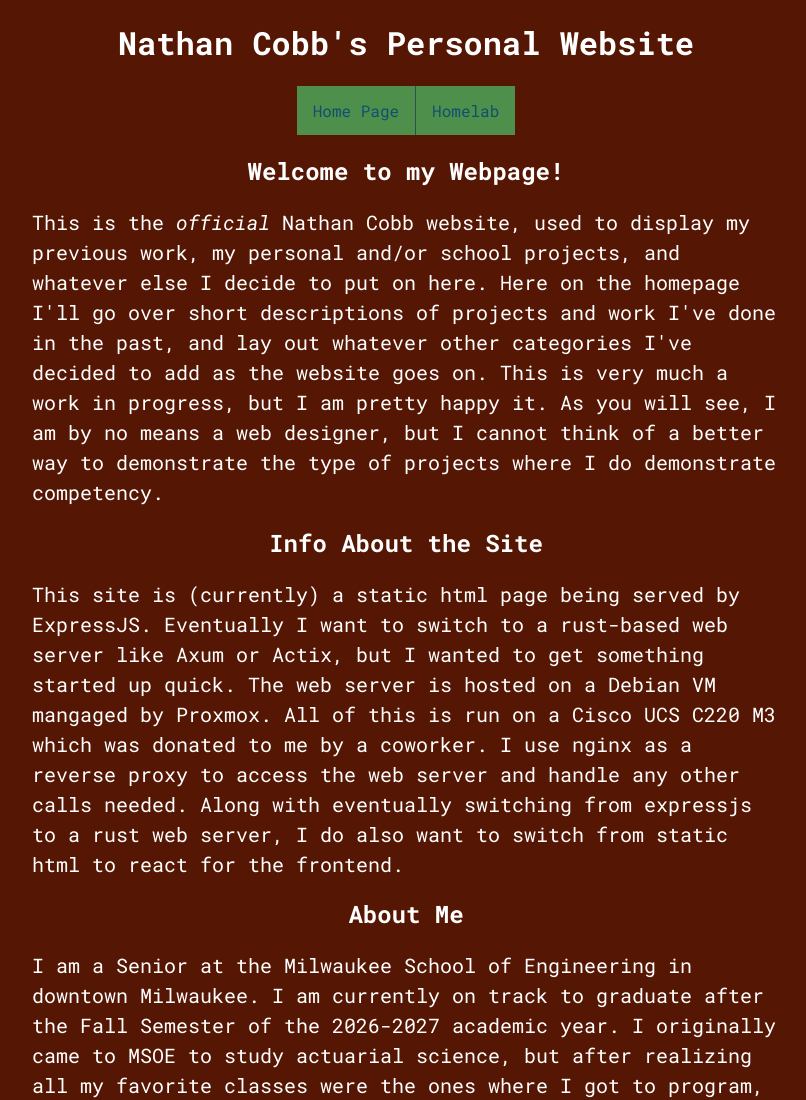
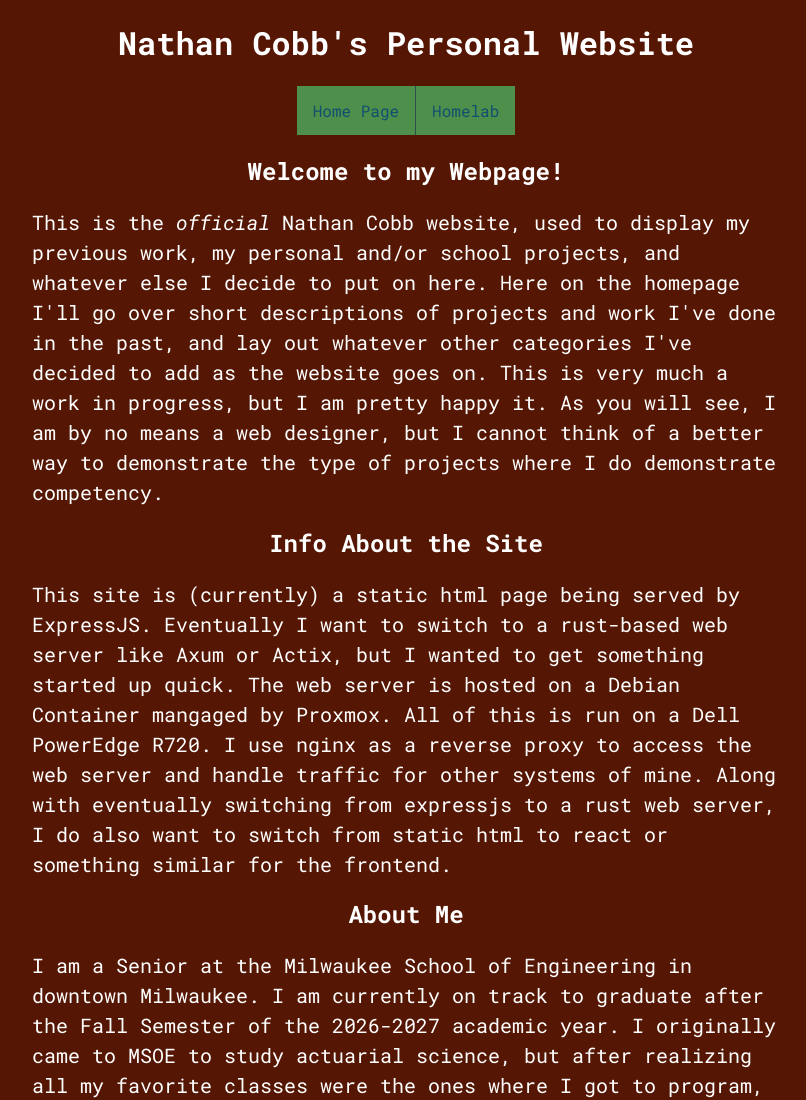
Before and after one commit to Pignated/n-a-t-h-a-n.dev, a website: page public/index.html in a window 1280 px wide. Shown: the top 1100 px of the page, without its empty margins (234-1040 px from the left). Drawn offline with Linux system fonts and the light colour scheme.

Commit message:
updated the front page of the website

```diff
--- a/public/index.html
+++ b/public/index.html
@@ -24,9 +24,11 @@
                     </p>
                     <h2>Info About the Site</h2>
                     <p style="margin:10px">This site is (currently) a static html page being served by ExpressJS. Eventually I want to switch to a rust-based web server
-                        like Axum or Actix, but I wanted to get something started up quick. The web server is hosted on a Debian VM mangaged by Proxmox. All of this is run
-                        on a Cisco UCS C220 M3 which was donated to me by a coworker. I use nginx as a reverse proxy to access the web server and handle any other calls
-                        needed. Along with eventually switching from expressjs to a rust web server, I do also want to switch from static html to react for the frontend.
+                    like Axum or Actix, but I wanted to get something started up quick. The web server is hosted on a Debian Container mangaged by Proxmox. All of this is run
+                    on a Dell PowerEdge R720. I use nginx as a reverse proxy to access the web server and handle traffic for other systems of mine.
+                    Along with eventually switching from expressjs to a rust web server, I do also want to switch from static html to react or something similar
+                    for the frontend. <u></u>
+
                     </p>
                     <h2>About Me</h2>
                     <p style="margin:10px">I am a Senior at the Milwaukee School of Engineering in downtown Milwaukee. I am currently on track to graduate after the Fall
```
Also changed, not shown: public/components.js (line endings or trailing spaces), public/main.css (line endings or trailing spaces).
